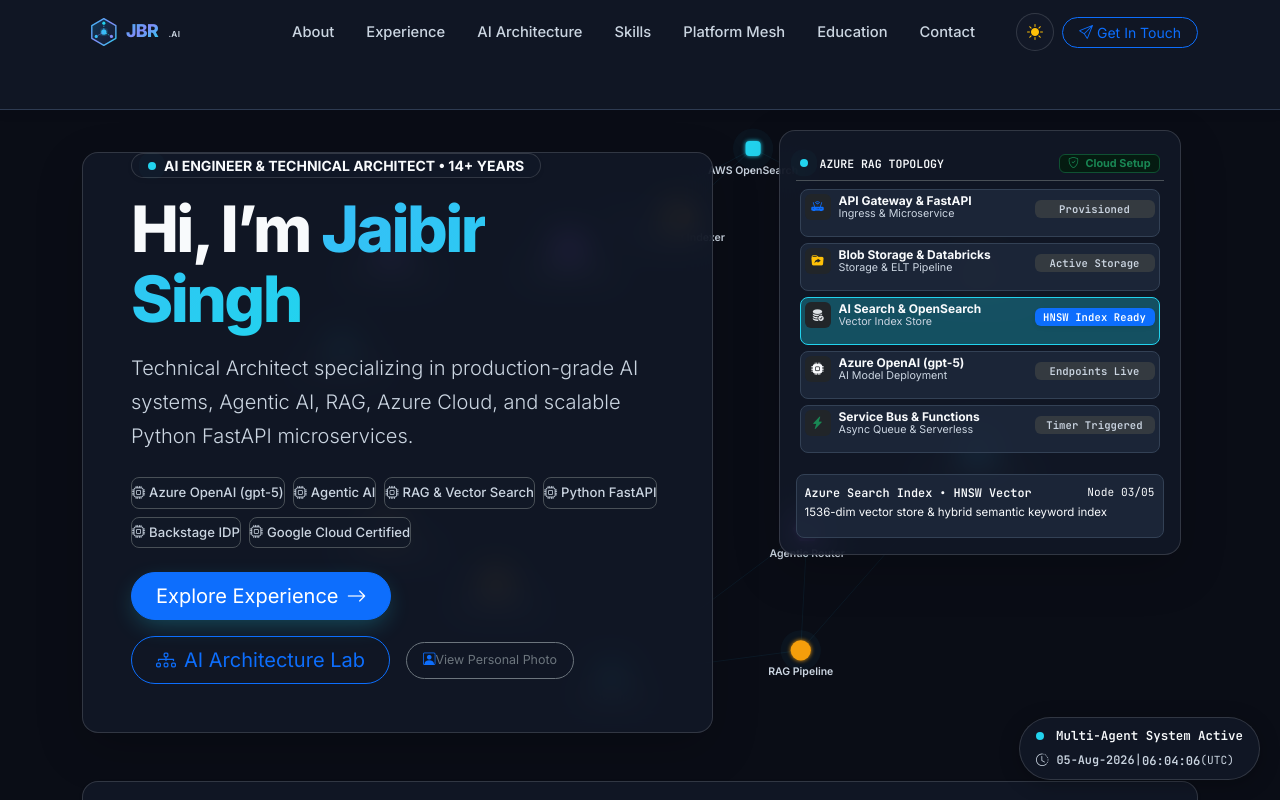
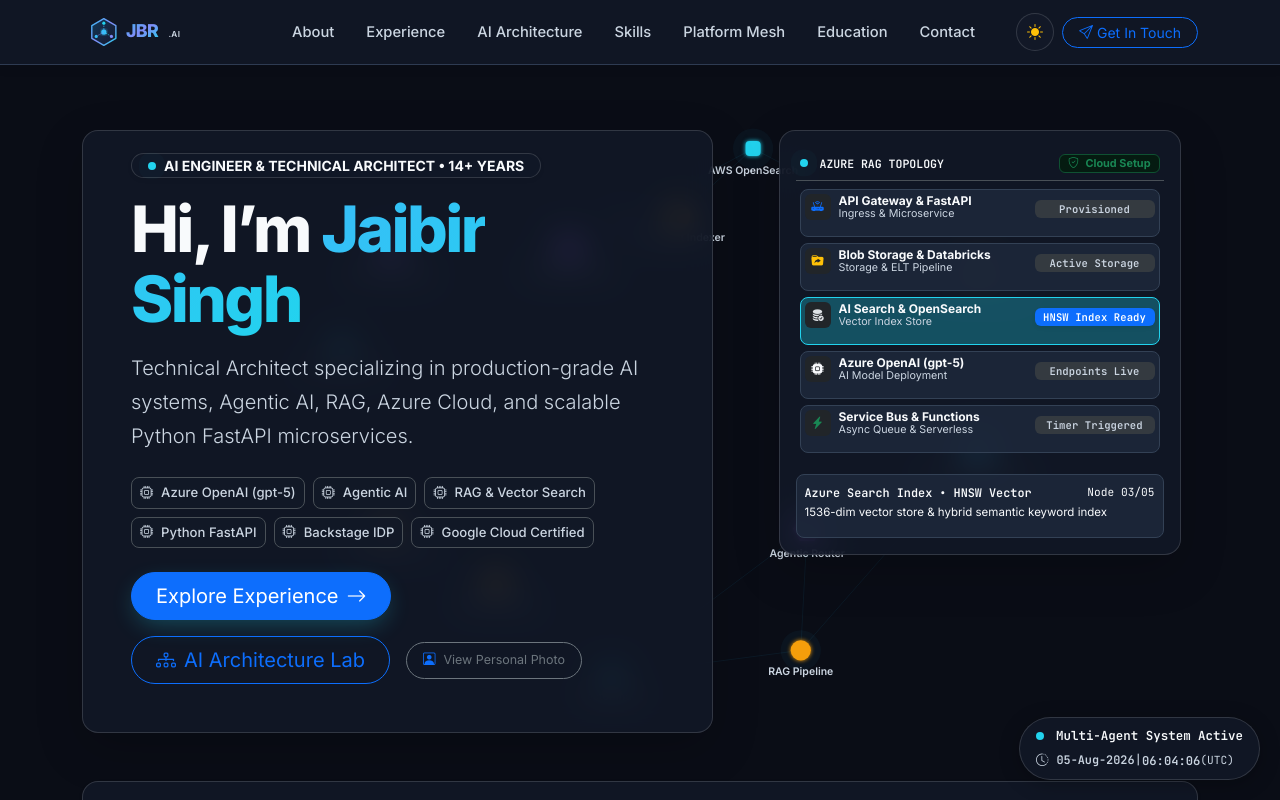
Before and after one commit to jbr2021/jbr2021.github.io, a React (Vite) app: page / in a window 1280 px wide. Shown: the top 800 px of the page. Built offline with nearby package versions, Linux system fonts and the light colour scheme.

Commit message:
responsive design updates

```diff
--- a/src/components/Hero.jsx
+++ b/src/components/Hero.jsx
@@ -40,8 +40,8 @@ const Hero = ({ profile }) => {
               {/* Tech Stack Pills */}
               <div className="hero-tech-pills d-flex flex-wrap gap-2 mb-4">
                 {['Azure OpenAI (gpt-5)', 'Agentic AI', 'RAG & Vector Search', 'Python FastAPI', 'Backstage IDP', 'Google Cloud Certified'].map((tech, i) => (
-                  <span key={i} className="tech-pill px-2.5 py-1 rounded-3 small border">
-                    <i className="bi bi-cpu me-1 text-cyan"></i>
+                  <span key={i} className="tech-pill px-2 py-1 rounded-3 small border">
+                    <i className="bi bi-cpu me-1 text-cyan me-2"></i>
                     {tech}
                   </span>
                 ))}
@@ -65,7 +65,7 @@ const Hero = ({ profile }) => {
                   onClick={() => setShowPhoto(!showPhoto)}
                   title="Toggle visual mode between Personal Photo and Azure RAG Cloud Topology Diagram"
                 >
-                  <i className={`bi ${showPhoto ? 'bi-diagram-3-fill text-cyan' : 'bi-person-square text-primary'}`}></i>
+                  <i className={`bi ${showPhoto ? 'bi-diagram-3-fill text-cyan me-2' : 'bi-person-square me-2 text-primary'}`}></i>
                   <span>{showPhoto ? 'View RAG Topology' : 'View Personal Photo'}</span>
                 </button>
               </div>
--- a/src/index.css
+++ b/src/index.css
@@ -69,9 +69,9 @@ html {
 /* ============================================
    FIXED NAVBAR - Prevent content overlap
    ============================================ */
-:root {
+/* :root {
   --navbar-height: 110px;
-}
+} */
 
 .navbar-header {
   position: fixed;
@@ -80,7 +80,7 @@ html {
   right: 0;
   z-index: 1030;
   background: var(--surface-glass) !important;
-  min-height: var(--navbar-height);
+  /* min-height: var(--navbar-height); */
   border-bottom: 1px solid var(--border-color);
   box-shadow: 0 2px 12px rgba(0, 0, 0, 0.08);
   backdrop-filter: blur(20px);
@@ -332,9 +332,9 @@ body {
 }
 
 /* Direct rule on the card (always) */
-.hero-content {
+/* .hero-content {
   margin-top: 0 !important;
-}
+} */
 
 /* === DESKTOP (≥992px) — primary fix for "new desktop window" ===
    Fully neutralizes d-lg-flex / align-items-lg-center / min-vh-lg-100
@@ -366,8 +366,8 @@ body {
 
   /* Direct margin on the hero-content card itself (per instructions) */
   .hero-content {
-    margin-top: 22px !important;
-    padding-top: 0 !important;
+    /* margin-top: 22px !important; */
+    padding-top: 22px !important;
   }
 
   .hero-section .container {
```
